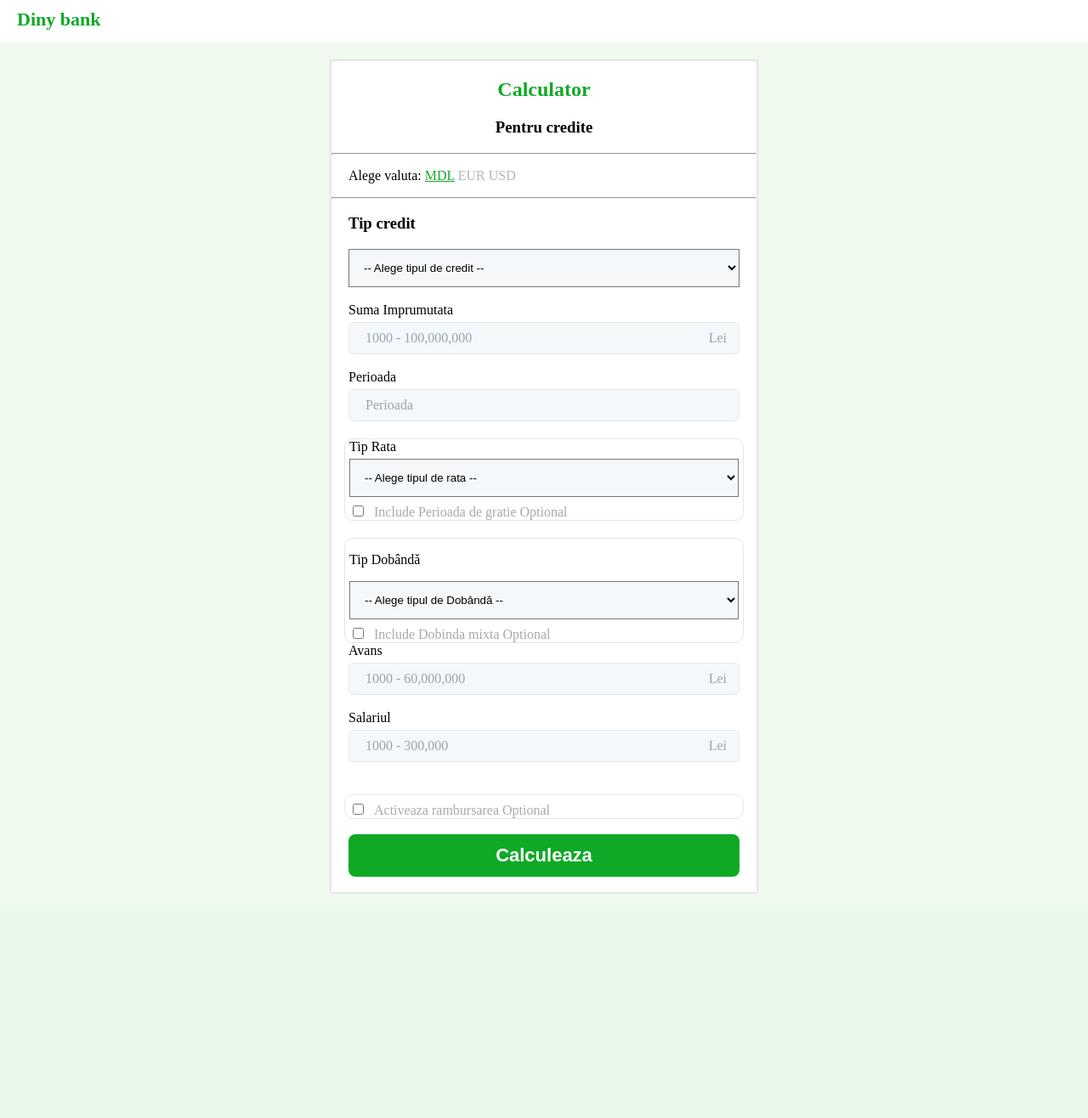
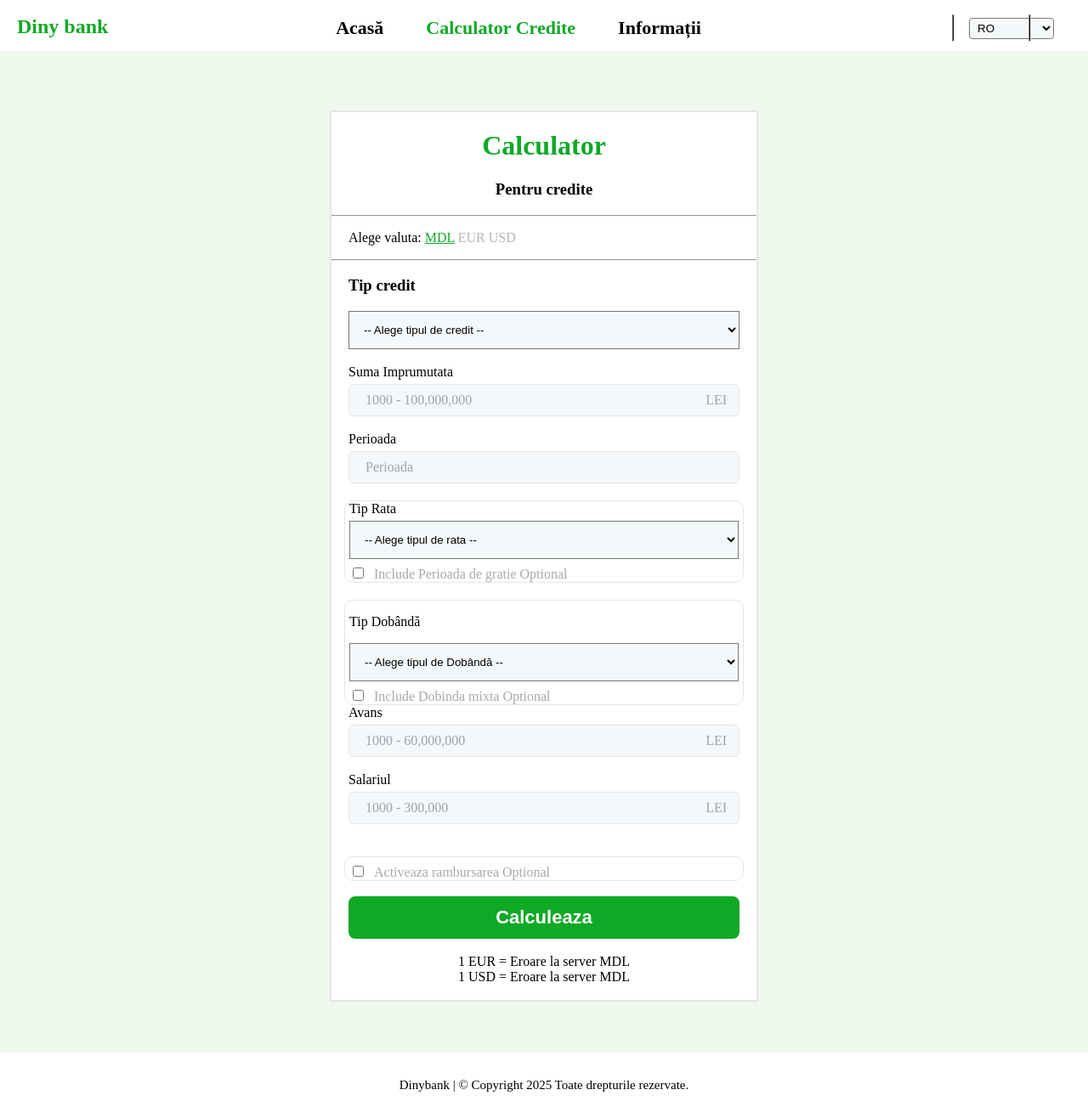
Before and after one commit to Earrtik/Bank-practic, a PHP site: page /html/credite.html in a window 1280 px wide. Shown: the whole page at 85% size. Before the commit the page ends 1052 px from the top, so only its background shows below. Run offline with PHP 8.4, Linux system fonts and the light colour scheme.

Commit message:
edit header , add footer fix  elements

```diff
--- a/frontend/html/credite.html
+++ b/frontend/html/credite.html
@@ -1,3 +1,5 @@
+
+
 <!DOCTYPE html>
 <html lang="en">
 <head>
@@ -10,7 +12,32 @@
 <body>
     <!-- Header -->
     <header>
-        <span class="logo">Diny bank</span>
+        <div class="menu-container">
+            <div class="hamburger" id="hamburger">
+                <span></span>
+                <span></span>
+                <span></span>
+            </div>
+            <div class="menu-items" id="menu-items">
+                <div class="menu" >
+                <a href="index.html" class="a1">Acasă</a>
+                <a href="credite.html"class="a2">Calculator Credite</a>
+                <a href="informatii.html"class="a3">Informații</a>
+                </div>
+
+                <div class="language-select">
+                    <hr class="left-language" >
+
+                    <select id="lang">
+                        <option value="ro">RO</option>
+                        <option value="ru">RU</option>
+                        <option value="en">EN</option>
+                    </select>
+                     <hr class="right-language" >
+                </div>
+            </div>
+        </div>
+        <p class="logo">Diny bank</p>
     </header>
 
     <!-- Main content -->
@@ -19,7 +46,7 @@
 
             <!-- Calculator header -->
             <div>
-                <h2 class="calculator-st">Calculator</h2>
+                <h1 class="calculator-st">Calculator</h1>
                 <h3 class="for-credit">Pentru credite</h3>
                 <hr>
                 <!-- Selectare valuta -->
@@ -50,7 +77,7 @@
                 <div class="input-wrapper">
                     <input type="text" class="suma" placeholder=" ">
                     <span class="placeholder-left">1000 - 100,000,000</span>
-                    <span class="placeholder-right">Lei</span>
+                    <span class="placeholder-right">LEI</span>
                 </div>
 
                 <br>
@@ -137,14 +164,14 @@
                 <div class="input-wrapper">
                     <input type="text" class="avans" placeholder=" ">
                     <span class="placeholder-left">1000 - 60,000,000</span>
-                    <span class="placeholder-right">Lei</span>
+                    <span class="placeholder-right">LEI</span>
                 </div>
                 <br>
                 <span class="span-content">Salariul</span>
                 <div class="input-wrapper">
                     <input type="text" class="salariu" placeholder=" ">
                     <span class="placeholder-left">1000 - 300,000</span>
-                    <span class="placeholder-right">Lei</span>
+                    <span class="placeholder-right">LEI</span>
                 </div>
                 <br>
             </div>
@@ -181,11 +208,24 @@
             <div class="credit-form">
                 <button class="btn-calcul">Calculeaza</button>
                 <br><br>
+
+                    <div class="eur-usd-rate">
+                        <div>
+                            1 EUR = <span id="eur-rate">…</span> MDL
+                        </div>
+
+                        <div>
+                            1 USD = <span id="usd-rate">…</span> MDL
+                        </div>
+                    </div>
+                    <br>
             </div>
 
         </div>
     </main>
-
+<footer class="footer">
+    Dinybank | © Copyright 2025 Toate drepturile rezervate.
+</footer>
     <script src="../js/credite.js"></script>
 
 </body>
--- a/frontend/js/credite.js
+++ b/frontend/js/credite.js
@@ -35,7 +35,7 @@
             link.classList.remove('valuta');
 
 
-            let symbol = 'Lei';
+            let symbol = 'LEI';
             if (selectedValuta === 'EUR') symbol = 'EUR';
             if (selectedValuta === 'USD') symbol = 'USD';
 
@@ -47,3 +47,21 @@
     });
 
 });
+
+fetch('../../backend/php/credite.php')
+  .then(response => response.json())
+  .then(data => {
+      document.getElementById('eur-rate').textContent = data.EUR || "Eroare la server";
+      document.getElementById('usd-rate').textContent = data.USD || "Eroare la server";
+  })
+  .catch(err => {
+      document.getElementById('eur-rate').textContent = "Eroare la server";
+      document.getElementById('usd-rate').textContent = "Eroare la server";
+      console.error(err);
+  });
+const hamburger = document.getElementById('hamburger');
+const menuItems = document.getElementById('menu-items');
+
+hamburger.addEventListener('click', () => {
+    menuItems.classList.toggle('show');
+});
--- a/frontend/style/credite.css
+++ b/frontend/style/credite.css
@@ -1,16 +1,15 @@
-.calculator-st{
+.calculator-st {
     color: #0FA926;
     text-align: center;
 }
-.for-credit{
+.for-credit {
     text-align: center;
 }
-.valuta-mdl{
+.valuta-mdl {
     color: #0FA926;
     text-decoration: underline;
-
 }
-.valuta{
+.valuta {
     text-decoration: none;
     color: #B4B4B4;
 }
@@ -20,49 +19,28 @@
     width: 90%;
     max-width: 500px;
     min-width: 250px;
-
 }
-.credit-form,.type-valuta{
+.credit-form, .type-valuta {
     margin-left: 20px;
     margin-right: 20px;
-}
-select{
-    padding: 13px;
-    width: 100%;
-
-}.input-wrapper {
-  position: relative;
-  width: 100%;
-  max-width: 400px;
 }
 
 .input-wrapper {
     position: relative;
     width: 100%;
-  max-width: 400px;
-}
-.input-wrapper {
-  position: relative;
-  width: 100%;
     max-width: 500px;
 }
-
 .input-wrapper input {
     width: 100%;
     height: 38px;
-  border: 1px solid #E6E6E6; /* culoare implicită */
+    border: 1px solid #E6E6E6;
     border-radius: 6px;
-  background-color: #f8fafb;
+    background-color: #F5F8FA;
     font-size: 15px;
     box-sizing: border-box;
     transition: border-color 0.2s ease;
-  background-color: #F5F8FA;
 }
-select{
-    background-color: #F5F8FA;
-}
-
-/* textul din stânga */
+/* textul din stanga */
 .placeholder-left {
     position: absolute;
     top: 50%;
@@ -72,7 +50,6 @@
     color: #9ca3af;
     pointer-events: none;
 }
-
 /* textul din dreapta */
 .placeholder-right {
     position: absolute;
@@ -83,55 +60,47 @@
     pointer-events: none;
     transition: color 0.2s ease;
 }
-
-/* dispare doar când e scris ceva */
+/* dispare doar cand e scris ceva */
 .input-wrapper input:not(:placeholder-shown) + .placeholder-left {
     display: none;
 }
-
 /* când se scrie ceva — textul „Lei” devine mai închis */
 .input-wrapper input:not(:placeholder-shown) ~ .placeholder-right {
     color: #333;
 }
-
 /* când inputul e focusat sau are text — border puțin mai închis */
-
 .input-wrapper input:focus,
 .input-wrapper input:not(:placeholder-shown) {
     border-color: #5a5a5a;
     outline: none;
 }
-.suma,.avans,.salariu{
+.suma, .avans, .salariu {
     padding-left: 20px;
 }
-.span-content{
+.span-content {
     display: flex;
     padding-bottom: 5px;
 }
-
-
-.into-border-div{
+.into-border-div {
     border: 1px solid #E6E6E6;
     margin-top: 20px;
     margin-left: 15px;
     margin-right: 15px;
     border-radius: 10px;
-
 }
-.text-form{
+.text-form {
     margin-left: 5px;
     margin-right: 5px;
 }
-.checkbox{
+.checkbox {
     margin-top: 10px;
 }
-.span-chekbox{
-
+.span-chekbox {
     margin-top: 0px;
     margin-left: 5px;
     color: #A9A9A9;
 }
-.btn-calcul{
+.btn-calcul {
     font-size: 22px;
     width: 100%;
     padding: 12px;
@@ -142,3 +111,6 @@
     font-weight: bold;
     border-radius: 8px;
 }
+.eur-usd-rate {
+    text-align: center;
+}
--- a/frontend/style/repeat.css
+++ b/frontend/style/repeat.css
@@ -1,54 +1,200 @@
+body{
+    margin: 0px;
+    padding: 0px;
+     background-color: #EFF9EE;
+}
+/* Main content */
 main {
     display: flex;
     justify-content: center;
     margin-top: 70px;
-  }
-body{
-    margin: 0px;
-    padding: 0px;
 }
-header .logo{
-    z-index: 222;
+
+/* Logo */
+.logo {
+    position: absolute;
+    top: -6px;
+    left: 20px;
+    font-size: 24px;
+    font-weight: bold;
+    color: #0FA926;
+}
+
+/* Meniu */
+.menu-items {
     display: flex;
-    margin-top: 10px;
-    margin-left: 20px;
-    color: #0FA926;
-    font-weight: bolder;
-    font-size: 22px;
+    justify-content: space-between;
+    align-items: center;
+    width: 100%;
+}
+.menu {
+    display: flex;
+    gap: 50px;
+    justify-content: center;
+    flex: 1;
+    margin-left: 80px;
+}
+.language-select {
+    display: flex;
+    align-items: center;
+    gap: 5px;
+}
+.menu a{
+  text-decoration: none;
+  font-size: 22px;
+  font-weight: 900;
+}
+.a2{
+  color: #0FA926;
+  font-weight: bold;
+}
+.a1,.a3{
+  color: black;
+}
+.left-language{
+  position: absolute;
+  width: 1px;
+  height: 30px;
+  background-color: black;
+  margin-left: -20px;
+}
+.right-language{
+  position: absolute;
+  width: 1px;
+  height: 30px;
+  background-color: black;
+  margin-left: 70px;
+}
+#lang{
+  margin-right: 20px;
+  width: 100px;
 
 }
 
-header{
-    position: fixed;   /* face header-ul fix */
-    top: 0;            /* lipit de sus */
-    left: 0;           /* lipit de stânga */
-    width: 100%;       /* ocupă tot ecranul pe lățime */
-    background-color: #4CAF50;
-    color: white;
-    height: 50px;
+/* Container meniu */
+header {
 
-    background-color: white;
+  padding: 20px;
+  background-color: white;
+   height: 20px;
+    }
+
+/* Hamburger pentru telefoane */
+.hamburger {
+    display: none;
+    flex-direction: column;
+    justify-content: space-between;
+    width: 25px;
+    height: 20px;
+    cursor: pointer;
 }
+.hamburger span {
+    display: block;
+    height: 3px;
+    background-color: #333;
+    border-radius: 2px;
+}
+
+/* Meniu desktop */
+.menu-items {
+    display: flex;
+    gap: 20px;
+    align-items: center;
+}
+
+/* Dropdown limba */
+.language-select select {
+    padding: 3px 5px;
+    border-radius: 4px;
+}
+
+/* Responsive pentru mobil */
+@media screen and (max-width: 768px) {
+    .hamburger {
+        display: flex;
+        position: absolute;
+        top: 20px;
+        right: 20px;
+        z-index: 101;
+    }
+
+    .menu-items {
+        position: absolute;
+        width: 300px;
+        top: 60px; /* sub header */
+
+        right: 30px;
+        background: #ffffff;
+        flex-direction: column; /* elementele unul sub altul */
+        gap: 15px; /* distanță între elemente */
+        padding: 15px;
+        border: 1px solid #ccc;
+        border-radius: 8px;
+        display: none;
+        box-shadow: 0 4px 10px rgba(0,0,0,0.1);
+        z-index: 100;
+    }
+
+    .menu-items.show {
+        display: flex;
+    }
+
+    /* Link-urile pe verticală */
+    .menu {
+        flex-direction: column;
+        gap: 10px;
+        align-items: center;
+        width: 100%;
+    }
+
+    .menu a {
+        color: #000;
+        font-size: 20px;
+        font-weight: 600;
+        width: 100%;
+
+    }
+
+    /* Dropdown limba sub link-uri */
+    .language-select {
+        justify-content: center;
+        width: 100%;
+        margin-top: 10px;
+    }
+
+    .left-language, .right-language {
+        display: none; /* ascundem liniile verticale pe mobil */
+    }
+}
+
 /* Start login,register form  */
-
-body{
-    margin: 15px;
-    padding: 0px;
-    margin-top: 20px;
-    background-color: #EFF9EE;
-}
 
 .form-box{
     text-align: center ;
     background-color: white;
     border: 2px solid #E6E6E6;
     width: 400px;
-
-
 }
 label{
    display: flex;
+}
+/* FINISH login,register form */
 
+/* Footer */
+.footer {
+    background-color: #ffffff;
+    color: rgb(0, 0, 0);
+    text-align: center;
+    padding: 30px 10px;
+    font-size: 15px;
+    margin-top: 60px;
+    left: 0px;
+    right: 0px;
 }
 
-  /* FINISH login,register form
+
+select {
+    padding: 13px;
+    width: 100%;
+    background-color: #F5F8FA;
+}
```
Also changed, not shown: backend/php/credite.php (added, +16 -0 lines), frontend/html/informatii.html (+40 -0 lines), frontend/html/login.html (+33 -6 lines), frontend/html/register.html (+29 -3 lines), frontend/style/informatii.css (indentation only). Lines whose indentation alone changed are shown as unchanged.
